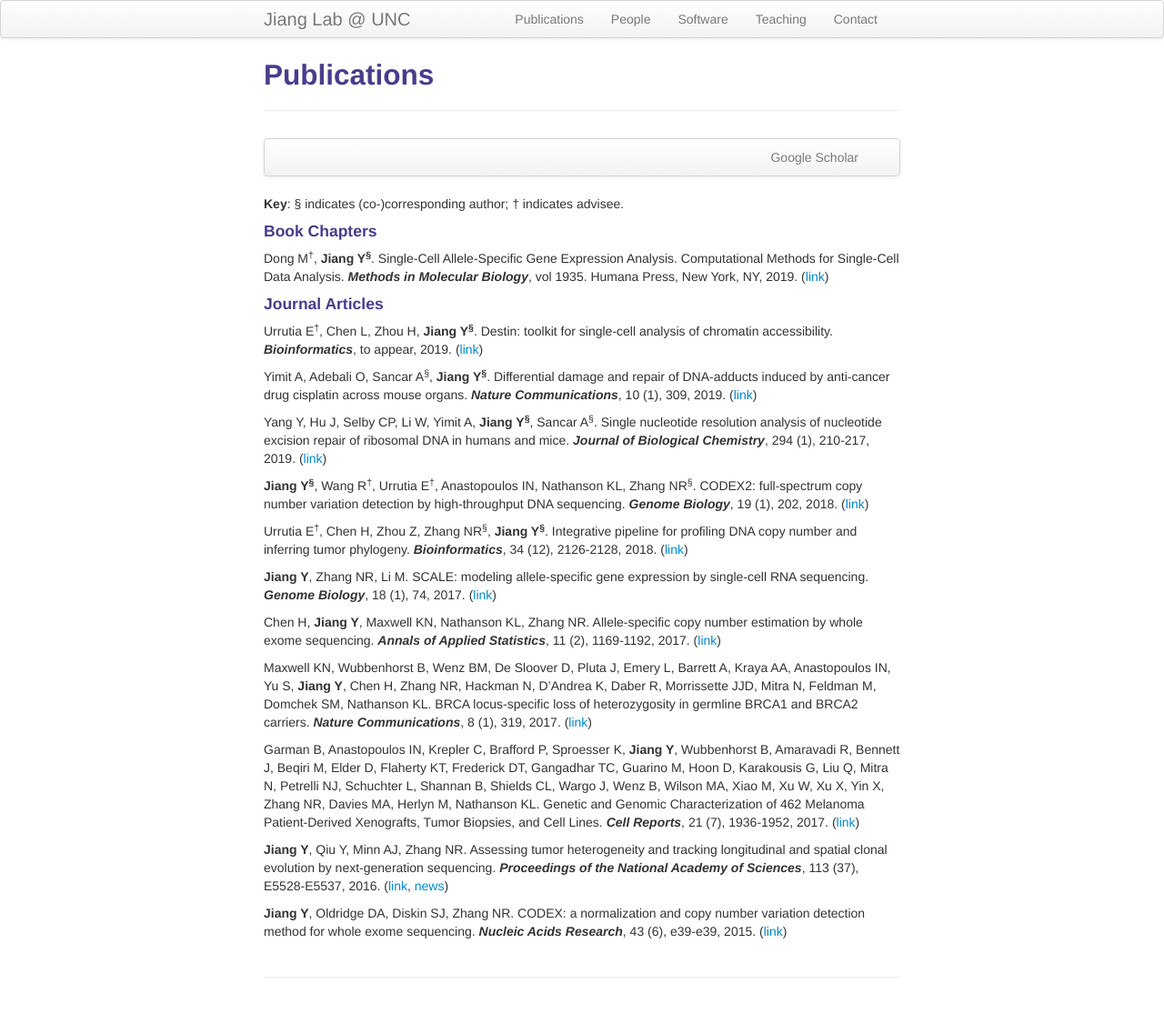
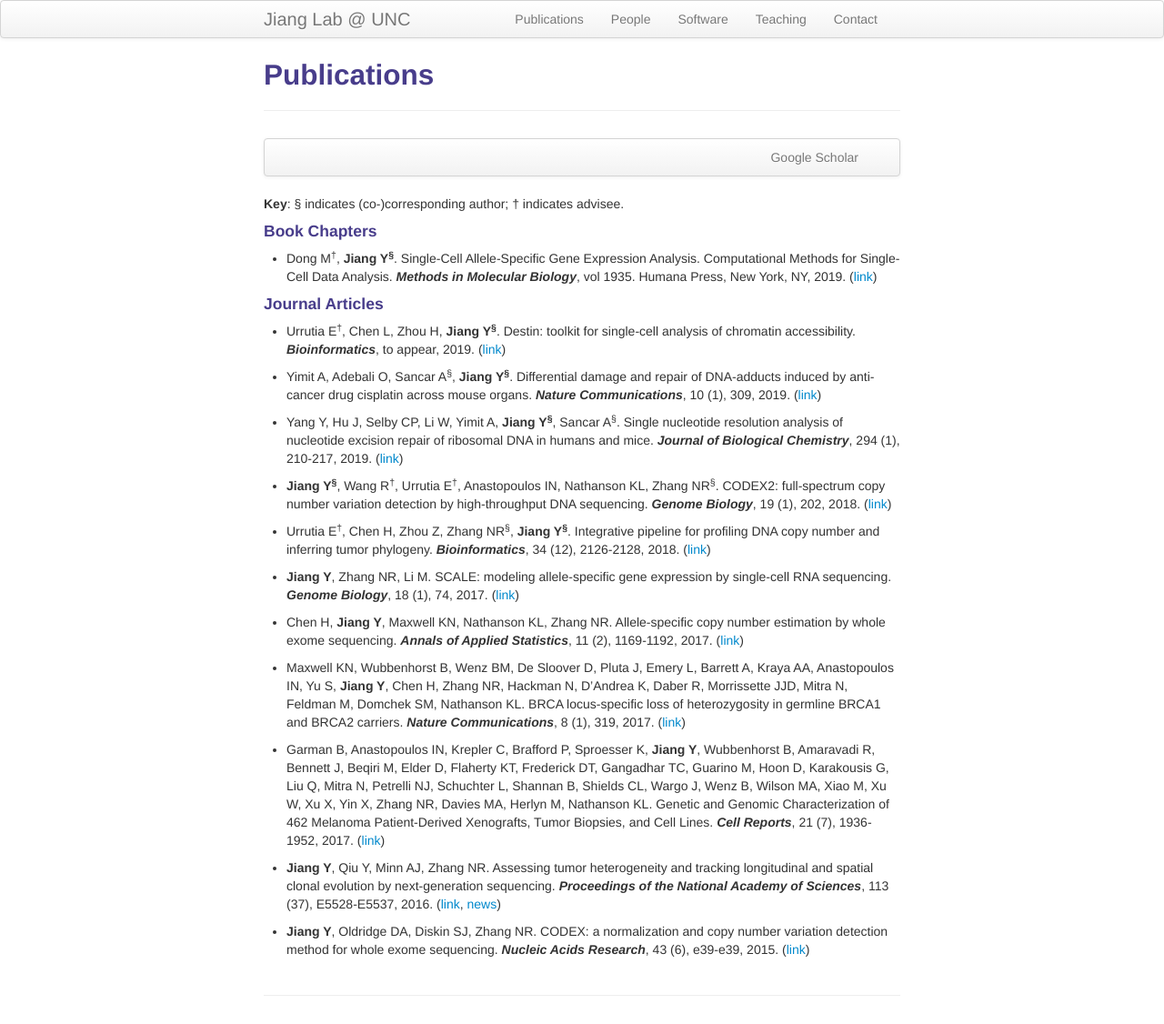
Before and after one commit to yuchaojiang/yuchaojiang.github.io, a Jekyll site: the page built from pages/pubs.md, in a window 1280 px wide. Shown: the whole page at 91% size. Built offline with Jekyll 4.4.1, drawn with Linux system fonts in a browser that asks for light colours.

Commit message:
Update pubs.md

```diff
--- a/pages/pubs.md
+++ b/pages/pubs.md
@@ -16,28 +16,28 @@ description: Yuchao Jiang's publications
 
 #### Book Chapters
 
-Dong M<sup>&dagger;</sup>, **Jiang Y<sup>&sect;</sup>**. Single-Cell Allele-Specific Gene Expression Analysis. Computational Methods for Single-Cell Data Analysis. ***Methods in Molecular Biology***, vol 1935. Humana Press, New York, NY, 2019. ([link](https://link.springer.com/protocol/10.1007%2F978-1-4939-9057-3_11))
+* Dong M<sup>&dagger;</sup>, **Jiang Y<sup>&sect;</sup>**. Single-Cell Allele-Specific Gene Expression Analysis. Computational Methods for Single-Cell Data Analysis. ***Methods in Molecular Biology***, vol 1935. Humana Press, New York, NY, 2019. ([link](https://link.springer.com/protocol/10.1007%2F978-1-4939-9057-3_11))
 
 #### Journal Articles
 
-Urrutia E<sup>&dagger;</sup>, Chen L, Zhou H, **Jiang Y<sup>&sect;</sup>**. Destin: toolkit for single-cell analysis of chromatin accessibility. ***Bioinformatics***, to appear, 2019. ([link](http://biorxiv.org/cgi/content/short/461905v2))
+* Urrutia E<sup>&dagger;</sup>, Chen L, Zhou H, **Jiang Y<sup>&sect;</sup>**. Destin: toolkit for single-cell analysis of chromatin accessibility. ***Bioinformatics***, to appear, 2019. ([link](http://biorxiv.org/cgi/content/short/461905v2))
 
-Yimit A, Adebali O, Sancar A<sup>&sect;</sup>, **Jiang Y<sup>&sect;</sup>**. Differential damage and repair of DNA-adducts induced by anti-cancer drug cisplatin across mouse organs. ***Nature Communications***, 10 (1), 309, 2019. ([link](https://www.nature.com/articles/s41467-019-08290-2))
+* Yimit A, Adebali O, Sancar A<sup>&sect;</sup>, **Jiang Y<sup>&sect;</sup>**. Differential damage and repair of DNA-adducts induced by anti-cancer drug cisplatin across mouse organs. ***Nature Communications***, 10 (1), 309, 2019. ([link](https://www.nature.com/articles/s41467-019-08290-2))
 
-Yang Y, Hu J, Selby CP, Li W, Yimit A, **Jiang Y<sup>&sect;</sup>**, Sancar A<sup>&sect;</sup>. Single nucleotide resolution analysis of nucleotide excision repair of ribosomal DNA in humans and mice. ***Journal of Biological Chemistry***, 294 (1), 210-217, 2019. ([link](http://www.jbc.org/content/294/1/210.short))
+* Yang Y, Hu J, Selby CP, Li W, Yimit A, **Jiang Y<sup>&sect;</sup>**, Sancar A<sup>&sect;</sup>. Single nucleotide resolution analysis of nucleotide excision repair of ribosomal DNA in humans and mice. ***Journal of Biological Chemistry***, 294 (1), 210-217, 2019. ([link](http://www.jbc.org/content/294/1/210.short))
 
-**Jiang Y<sup>&sect;</sup>**, Wang R<sup>&dagger;</sup>, Urrutia E<sup>&dagger;</sup>, Anastopoulos IN, Nathanson KL, Zhang NR<sup>&sect;</sup>. CODEX2: full-spectrum copy number variation detection by high-throughput DNA sequencing. ***Genome Biology***, 19 (1), 202, 2018. ([link](https://genomebiology.biomedcentral.com/articles/10.1186/s13059-018-1578-y))
+* **Jiang Y<sup>&sect;</sup>**, Wang R<sup>&dagger;</sup>, Urrutia E<sup>&dagger;</sup>, Anastopoulos IN, Nathanson KL, Zhang NR<sup>&sect;</sup>. CODEX2: full-spectrum copy number variation detection by high-throughput DNA sequencing. ***Genome Biology***, 19 (1), 202, 2018. ([link](https://genomebiology.biomedcentral.com/articles/10.1186/s13059-018-1578-y))
 
-Urrutia E<sup>&dagger;</sup>, Chen H, Zhou Z, Zhang NR<sup>&sect;</sup>, **Jiang Y<sup>&sect;</sup>**. Integrative pipeline for profiling DNA copy number and inferring tumor phylogeny. ***Bioinformatics***, 34 (12), 2126-2128, 2018. ([link](https://doi.org/10.1093/bioinformatics/bty057))
+* Urrutia E<sup>&dagger;</sup>, Chen H, Zhou Z, Zhang NR<sup>&sect;</sup>, **Jiang Y<sup>&sect;</sup>**. Integrative pipeline for profiling DNA copy number and inferring tumor phylogeny. ***Bioinformatics***, 34 (12), 2126-2128, 2018. ([link](https://doi.org/10.1093/bioinformatics/bty057))
 
-**Jiang Y**, Zhang NR, Li M. SCALE: modeling allele-specific gene expression by single-cell RNA sequencing. ***Genome Biology***, 18 (1), 74, 2017. ([link](https://genomebiology.biomedcentral.com/articles/10.1186/s13059-017-1200-8))
+* **Jiang Y**, Zhang NR, Li M. SCALE: modeling allele-specific gene expression by single-cell RNA sequencing. ***Genome Biology***, 18 (1), 74, 2017. ([link](https://genomebiology.biomedcentral.com/articles/10.1186/s13059-017-1200-8))
 
-Chen H, **Jiang Y**, Maxwell KN, Nathanson KL, Zhang NR. Allele-specific copy number estimation by whole exome sequencing. ***Annals of Applied Statistics***, 11 (2), 1169-1192, 2017. ([link](http://projecteuclid.org/euclid.aoas/1500537739))
+* Chen H, **Jiang Y**, Maxwell KN, Nathanson KL, Zhang NR. Allele-specific copy number estimation by whole exome sequencing. ***Annals of Applied Statistics***, 11 (2), 1169-1192, 2017. ([link](http://projecteuclid.org/euclid.aoas/1500537739))
 
-Maxwell KN, Wubbenhorst B, Wenz BM, De Sloover D, Pluta J, Emery L, Barrett A, Kraya AA, Anastopoulos IN, Yu S, **Jiang Y**, Chen H, Zhang NR, Hackman N, D'Andrea K, Daber R, Morrissette JJD, Mitra N, Feldman M, Domchek SM, Nathanson KL. BRCA locus-specific loss of heterozygosity in germline BRCA1 and BRCA2 carriers. ***Nature Communications***, 8 (1), 319, 2017. ([link](https://www.nature.com/articles/s41467-017-00388-9))
+* Maxwell KN, Wubbenhorst B, Wenz BM, De Sloover D, Pluta J, Emery L, Barrett A, Kraya AA, Anastopoulos IN, Yu S, **Jiang Y**, Chen H, Zhang NR, Hackman N, D'Andrea K, Daber R, Morrissette JJD, Mitra N, Feldman M, Domchek SM, Nathanson KL. BRCA locus-specific loss of heterozygosity in germline BRCA1 and BRCA2 carriers. ***Nature Communications***, 8 (1), 319, 2017. ([link](https://www.nature.com/articles/s41467-017-00388-9))
 
-Garman B, Anastopoulos IN, Krepler C, Brafford P, Sproesser K, **Jiang Y**, Wubbenhorst B, Amaravadi R, Bennett J, Beqiri M, Elder D, Flaherty KT, Frederick DT, Gangadhar TC, Guarino M, Hoon D, Karakousis G, Liu Q, Mitra N, Petrelli NJ, Schuchter L, Shannan B, Shields CL, Wargo J, Wenz B, Wilson MA, Xiao M, Xu W, Xu X, Yin X, Zhang NR, Davies MA, Herlyn M, Nathanson KL. Genetic and Genomic Characterization of 462 Melanoma Patient-Derived Xenografts, Tumor Biopsies, and Cell Lines. ***Cell Reports***, 21 (7), 1936-1952, 2017. ([link](http://www.cell.com/cell-reports/fulltext/S2211-1247(17)31499-7))
+* Garman B, Anastopoulos IN, Krepler C, Brafford P, Sproesser K, **Jiang Y**, Wubbenhorst B, Amaravadi R, Bennett J, Beqiri M, Elder D, Flaherty KT, Frederick DT, Gangadhar TC, Guarino M, Hoon D, Karakousis G, Liu Q, Mitra N, Petrelli NJ, Schuchter L, Shannan B, Shields CL, Wargo J, Wenz B, Wilson MA, Xiao M, Xu W, Xu X, Yin X, Zhang NR, Davies MA, Herlyn M, Nathanson KL. Genetic and Genomic Characterization of 462 Melanoma Patient-Derived Xenografts, Tumor Biopsies, and Cell Lines. ***Cell Reports***, 21 (7), 1936-1952, 2017. ([link](http://www.cell.com/cell-reports/fulltext/S2211-1247(17)31499-7))
 
-**Jiang Y**, Qiu Y, Minn AJ, Zhang NR. Assessing tumor heterogeneity and tracking longitudinal and spatial clonal evolution by next-generation sequencing. ***Proceedings of the National Academy of Sciences***, 113 (37), E5528-E5537, 2016. ([link](http://www.pnas.org/content/113/37/E5528), [news](http://www.uphs.upenn.edu/news/News_Releases/2016/09/jiang/))
+* **Jiang Y**, Qiu Y, Minn AJ, Zhang NR. Assessing tumor heterogeneity and tracking longitudinal and spatial clonal evolution by next-generation sequencing. ***Proceedings of the National Academy of Sciences***, 113 (37), E5528-E5537, 2016. ([link](http://www.pnas.org/content/113/37/E5528), [news](http://www.uphs.upenn.edu/news/News_Releases/2016/09/jiang/))
 
-**Jiang Y**, Oldridge DA, Diskin SJ, Zhang NR. CODEX: a normalization and copy number variation detection method for whole exome sequencing. ***Nucleic Acids Research***, 43 (6), e39-e39, 2015. ([link](https://academic.oup.com/nar/article-lookup/doi/10.1093/nar/gku1363))
+* **Jiang Y**, Oldridge DA, Diskin SJ, Zhang NR. CODEX: a normalization and copy number variation detection method for whole exome sequencing. ***Nucleic Acids Research***, 43 (6), e39-e39, 2015. ([link](https://academic.oup.com/nar/article-lookup/doi/10.1093/nar/gku1363))
```
